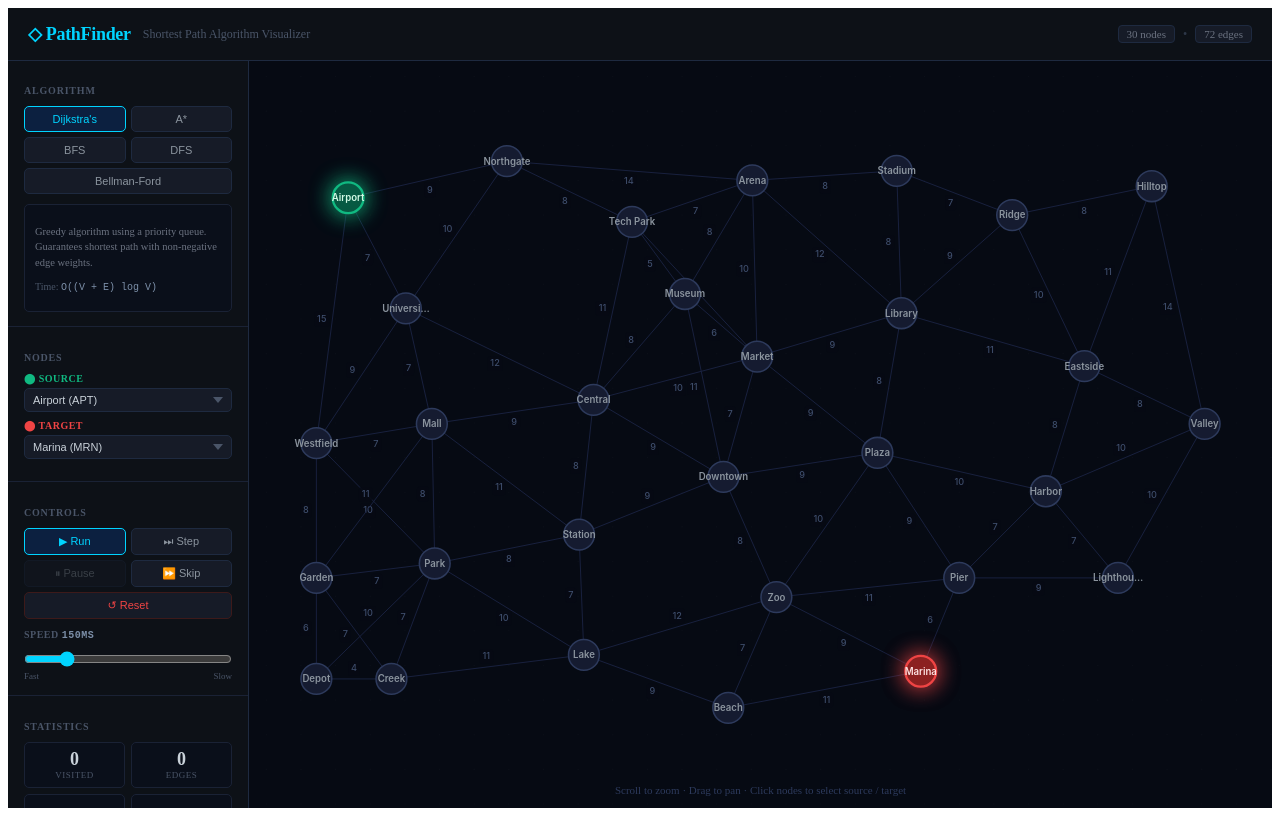
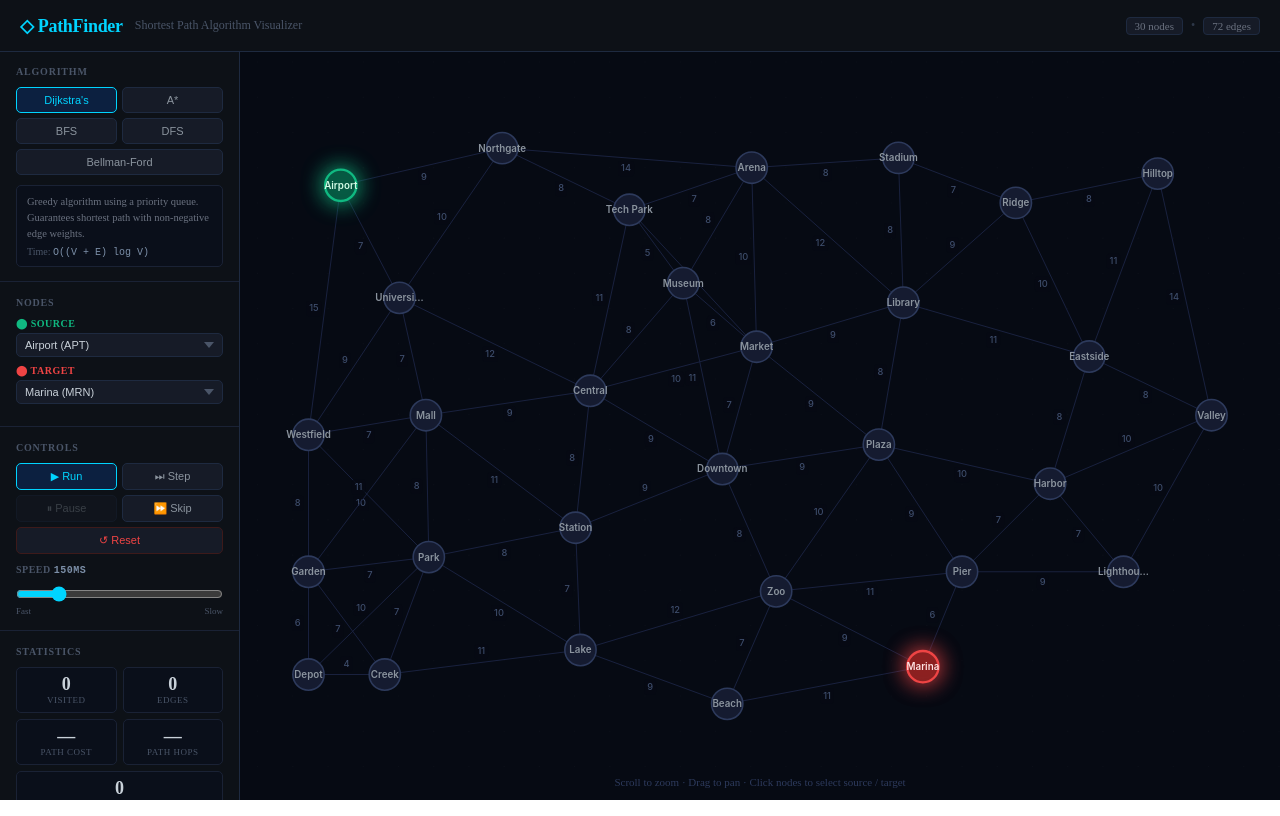
Before and after one commit to yagyaparasar/path-analyser, a React (Vite) app: page / in a window 1280 px wide. Built offline with nearby package versions, Linux system fonts and the light colour scheme.

Commit message:
fix: fixed margins as it resets as per the browser

```diff
--- a/src/App.css
+++ b/src/App.css
@@ -1,3 +1,19 @@
+/* ── Reset ── */
+* {
+  margin: 0;
+  padding: 0;
+  box-sizing: border-box;
+}
+
+html,
+body {
+  margin: 0;
+  padding: 0;
+  width: 100%;
+  height: 100%;
+  overflow: hidden;
+}
+
 /* ── Layout ── */
 .app {
   display: flex;
```
Also changed, not shown: 1 other file (tests, documents, lock files or other folders).
